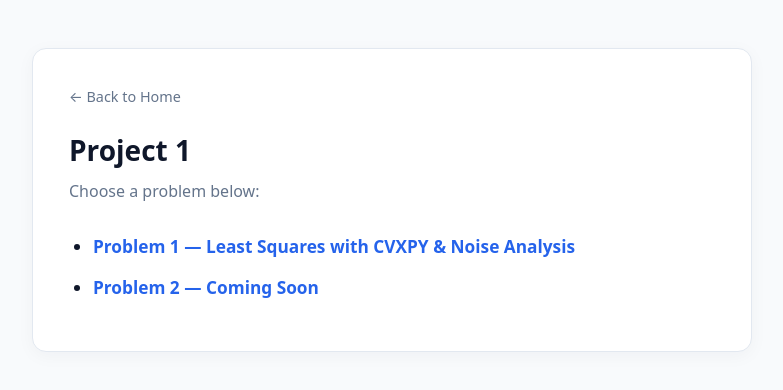
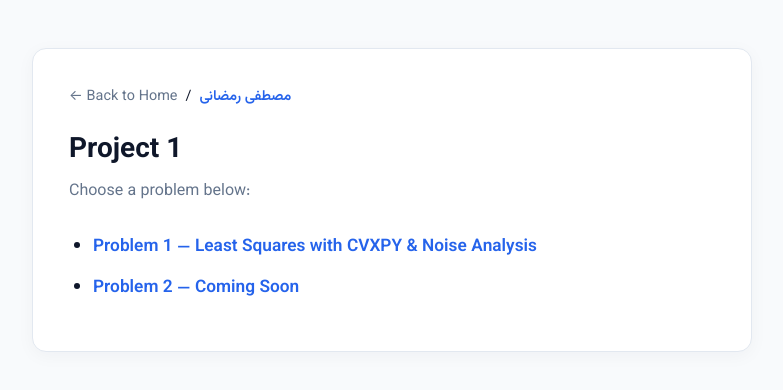
Before and after one commit to anonymoustafa/convex-optimization-projects, a plain HTML site: page index.html in a window 1280 px wide. Shown: the whole page, without its empty margins (248-1031 px from the left). Drawn offline with Linux system fonts and the light colour scheme.

Commit message:
changed breadcrumbs

```diff
--- a/index.html
+++ b/index.html
@@ -4,6 +4,9 @@
   <meta charset="UTF-8" />
   <meta name="viewport" content="width=device-width, initial-scale=1.0" />
   <title>Project 1 — Problems</title>
+  <link rel="preconnect" href="https://fonts.googleapis.com">
+  <link rel="preconnect" href="https://fonts.gstatic.com" crossorigin>
+  <link href="https://fonts.googleapis.com/css2?family=Vazirmatn:wght@400;600;700&display=swap" rel="stylesheet">
   <style>
     :root {
       --bg: #f8fafc;
@@ -17,7 +20,7 @@
     * { box-sizing: border-box; }
 
     body {
-      font-family: system-ui, -apple-system, BlinkMacSystemFont, "Segoe UI", Roboto, sans-serif;
+      font-family: 'Vazirmatn', system-ui, -apple-system, BlinkMacSystemFont, "Segoe UI", Roboto, sans-serif;
       background: var(--bg);
       color: var(--text);
       margin: 0;
@@ -36,6 +39,10 @@
     }
 
     .breadcrumb {
+      display: flex;
+      flex-wrap: wrap;
+      align-items: center;
+      gap: 0.5rem;
       margin-bottom: 1.25rem;
       font-size: 0.9rem;
     }
@@ -48,6 +55,11 @@
     .breadcrumb a:hover {
       color: var(--accent);
       text-decoration: underline;
+    }
+
+    .breadcrumb .author-link {
+      color: var(--accent);
+      font-weight: 600;
     }
 
     h1 {
@@ -84,8 +96,10 @@
 </head>
 <body>
   <main class="container">
-    <nav class="breadcrumb">
+    <nav class="breadcrumb" aria-label="Breadcrumb">
       <a href="../index.html">← Back to Home</a>
+      <span>/</span>
+      <a href="https://github.com/anonymoustafa/convex-optimization-projects/" class="author-link" target="_blank" rel="noopener noreferrer">مصطفی رمضانی</a>
     </nav>
 
     <h1>Project 1</h1>
```
